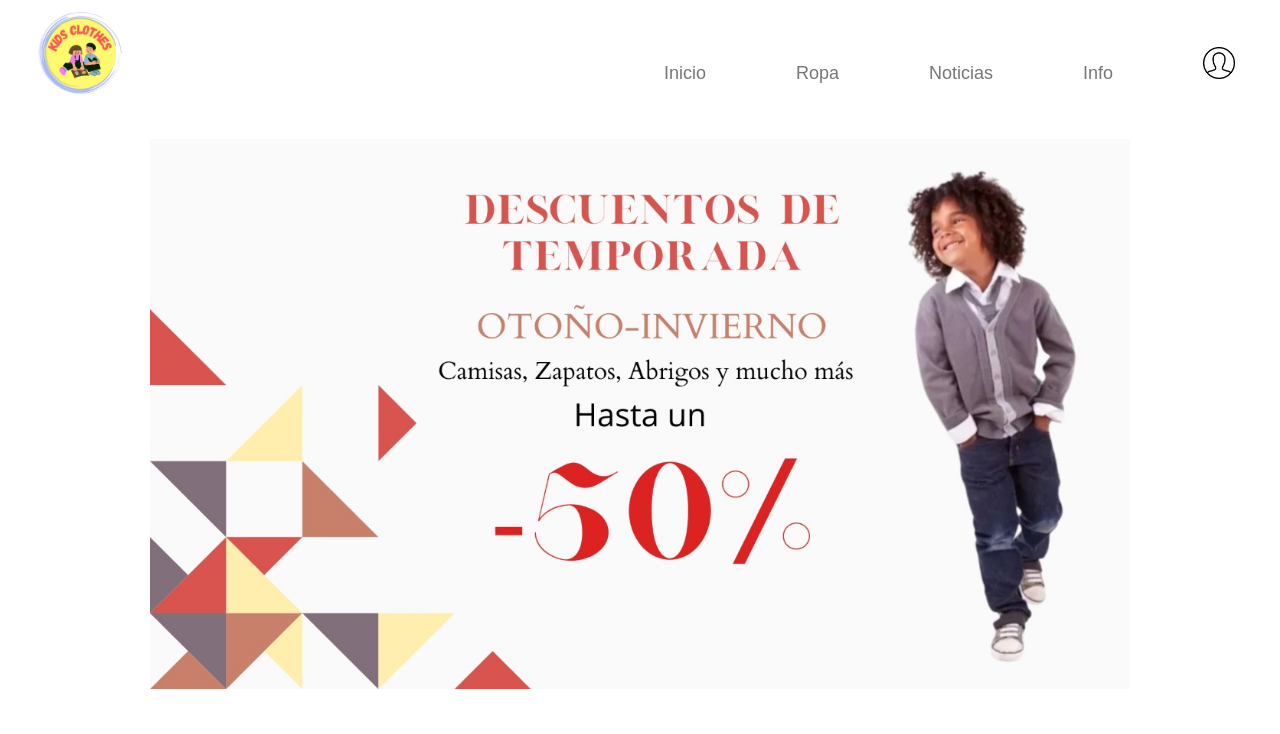
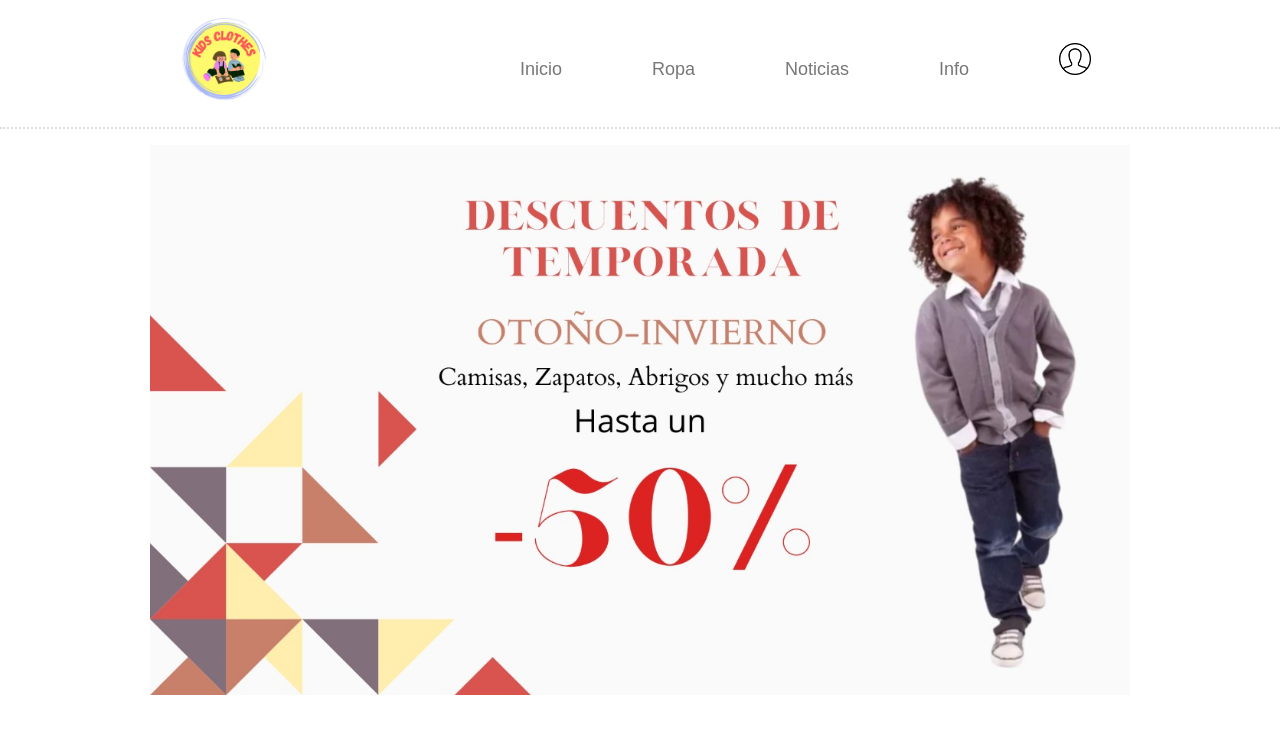
Before and after one commit to Cristiansb2003/kidClothes, a React (Vite) app: page / in a window 1280 px wide. Shown: the top 734 px of the page. Built offline with nearby package versions, Linux system fonts and the light colour scheme.

Commit message:
Menu Final

```diff
--- a/src/menu/menu.module.css
+++ b/src/menu/menu.module.css
@@ -3,6 +3,7 @@
     padding: 0;
     box-sizing: border-box;
     font-family: 'Poppins', sans-serif;
+    margin-top: -10px;
 }
 
 .container{
--- a/src/top/top.module.css
+++ b/src/top/top.module.css
@@ -2,6 +2,11 @@
   display: flex;
   justify-content: space-between;
   margin-top: .5rem;
+  border-bottom: 2px dotted #dedede;
+padding-left: 9rem;
+padding-right: 9rem;
+padding-top: 6px;
+padding-bottom: .5rem;
 }
 .logo{
     width: 6rem;
```
